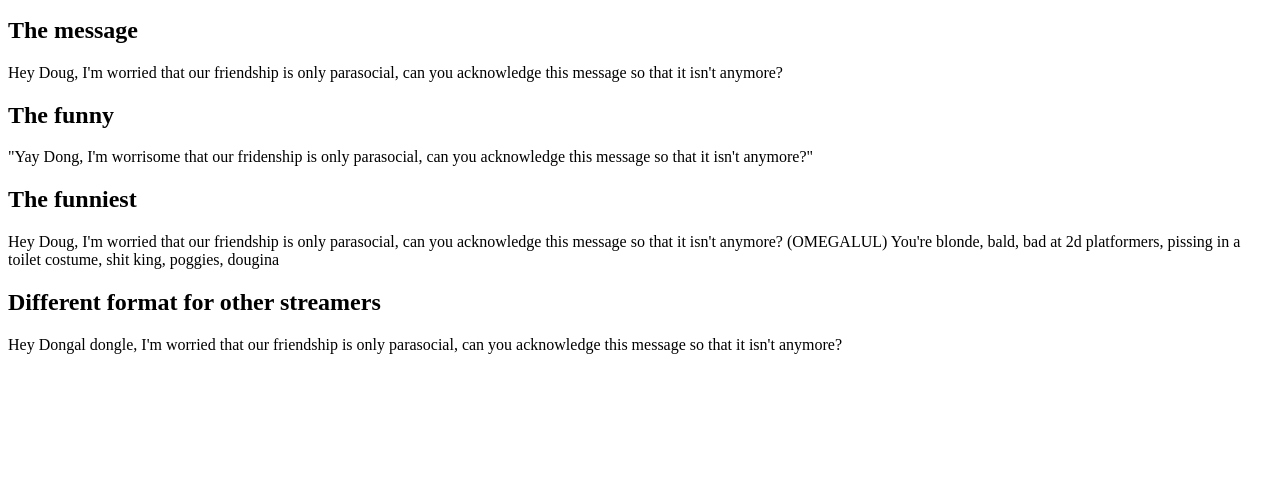
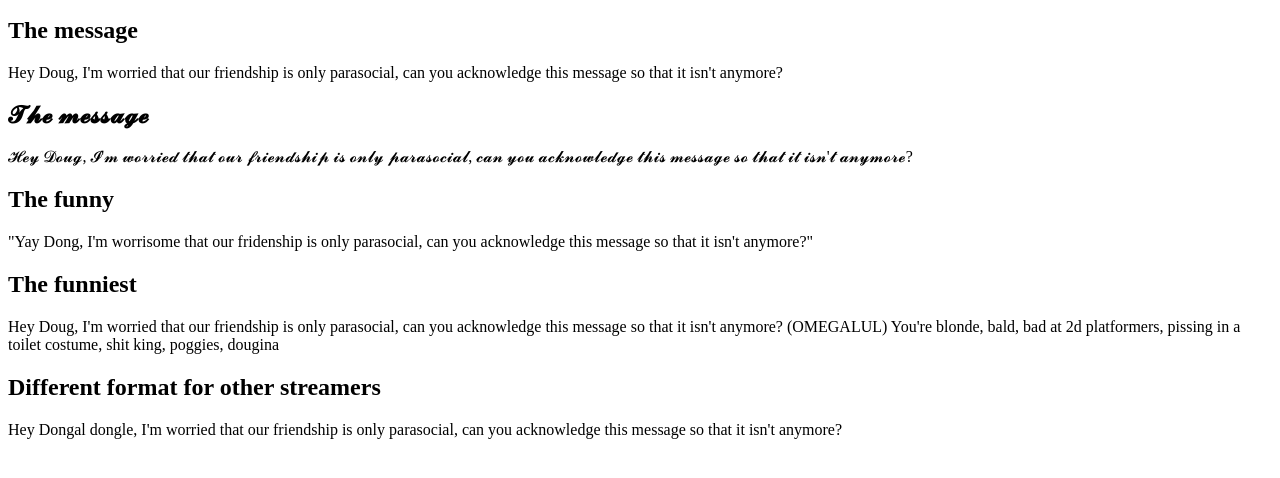
Before and after one commit to wintervoid/TTS-message, a plain HTML site: page index.html in a window 1280 px wide. Shown: the part 148-626 px from the top of the page. Drawn offline with Linux system fonts and the light colour scheme.

Commit message:
Update index.html

```diff
--- a/index.html
+++ b/index.html
@@ -13,6 +13,9 @@
     <h2>The message</h2>
     <p>Hey Doug, I'm worried that our friendship is only parasocial, can you acknowledge this message so that it isn't anymore?</p>
 
+    <h2>𝓣𝓱𝓮 𝓶𝓮𝓼𝓼𝓪𝓰𝓮 </h2>
+    <p>𝓗𝓮𝔂 𝓓𝓸𝓾𝓰, 𝓘'𝓶 𝔀𝓸𝓻𝓻𝓲𝓮𝓭 𝓽𝓱𝓪𝓽 𝓸𝓾𝓻 𝓯𝓻𝓲𝓮𝓷𝓭𝓼𝓱𝓲𝓹 𝓲𝓼 𝓸𝓷𝓵𝔂 𝓹𝓪𝓻𝓪𝓼𝓸𝓬𝓲𝓪𝓵, 𝓬𝓪𝓷 𝔂𝓸𝓾 𝓪𝓬𝓴𝓷𝓸𝔀𝓵𝓮𝓭𝓰𝓮 𝓽𝓱𝓲𝓼 𝓶𝓮𝓼𝓼𝓪𝓰𝓮 𝓼𝓸 𝓽𝓱𝓪𝓽 𝓲𝓽 𝓲𝓼𝓷'𝓽 𝓪𝓷𝔂𝓶𝓸𝓻𝓮?</p>
+
     <h2>The funny</h2>
     <p>"Yay Dong, I'm worrisome that our fridenship is only parasocial, can you acknowledge this message so that it isn't anymore?"</p>
 
```
